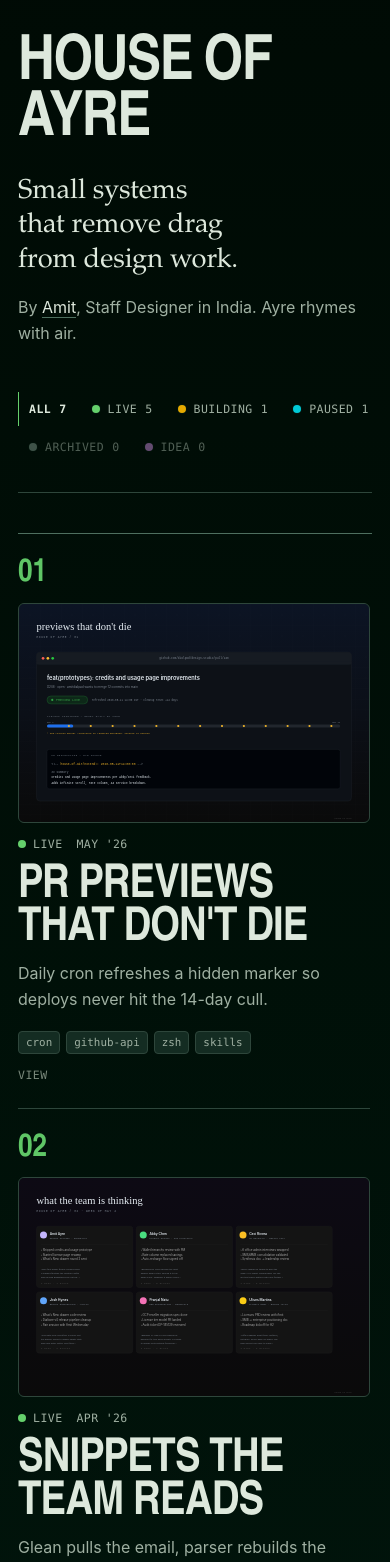
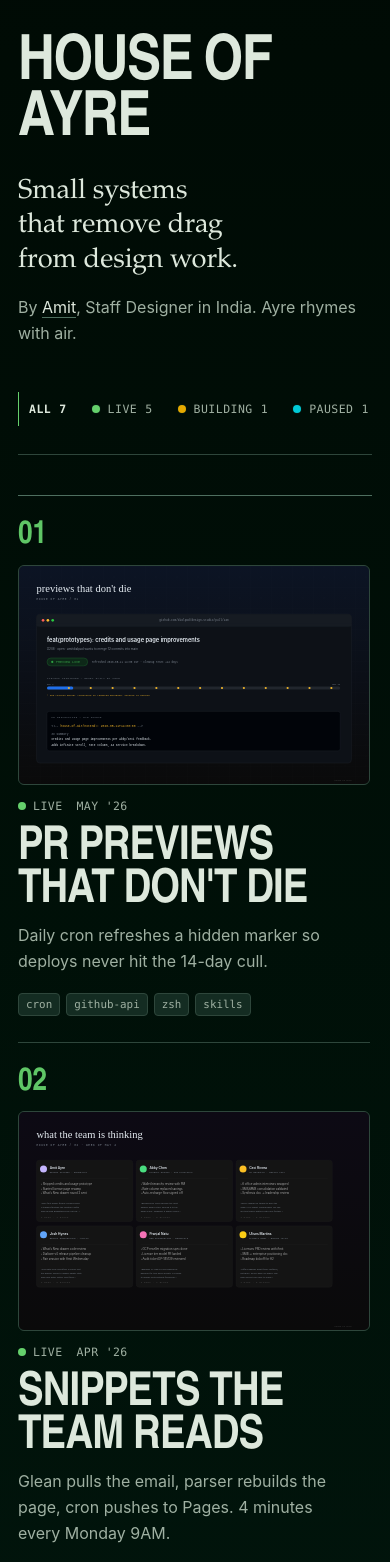
Before and after one commit to amitdialpad/house-of-air, a Vue app: page /#/ in a window 390 px wide. Shown: the top 1562 px of the page. Built offline with nearby package versions, Linux system fonts and the light colour scheme.

Commit message:
Clean up project index controls

```diff
--- a/src/components/ProjectCard.vue
+++ b/src/components/ProjectCard.vue
@@ -24,8 +24,6 @@
         <span v-for="t in project.tags.slice(0, 4)" :key="t" class="tag">{{ t }}</span>
       </div>
     </div>
-
-    <span class="open" aria-hidden="true">View</span>
   </router-link>
 </template>
 
@@ -53,7 +51,7 @@ function formatDate(iso) {
 .project-row {
   --status-color: var(--status-live);
   display: grid;
-  grid-template-columns: 56px minmax(220px, 360px) minmax(0, 1fr) 64px;
+  grid-template-columns: 56px minmax(220px, 360px) minmax(0, 1fr);
   gap: clamp(18px, 3vw, 34px);
   align-items: center;
   padding: clamp(22px, 4vw, 36px) 0;
@@ -185,21 +183,6 @@ function formatDate(iso) {
   border: 1px solid var(--line);
 }
 
-.open {
-  justify-self: end;
-  color: var(--text-soft);
-  font-family: var(--font-mono);
-  font-size: 0.72rem;
-  letter-spacing: 0.04em;
-  text-transform: uppercase;
-  transition: color 180ms ease, transform 180ms ease;
-}
-
-.project-row:hover .open {
-  color: var(--status-color);
-  transform: translateX(4px);
-}
-
 @media (max-width: 880px) {
   .project-row {
     grid-template-columns: 44px minmax(0, 1fr);
@@ -215,10 +198,6 @@ function formatDate(iso) {
     grid-column: 2;
   }
 
-  .open {
-    grid-column: 2;
-    justify-self: start;
-  }
 }
 
 @media (max-width: 560px) {
@@ -233,8 +212,7 @@ function formatDate(iso) {
 
   .number,
   .screenshot,
-  .summary,
-  .open {
+  .summary {
     grid-column: 1;
     max-width: 100%;
   }
--- a/src/components/StatusLegend.vue
+++ b/src/components/StatusLegend.vue
@@ -12,21 +12,17 @@
     </button>
 
     <button
-      v-for="(s, key) in STATUSES"
+      v-for="{ key, status } in visibleStatuses"
       :key="key"
       type="button"
       class="item"
-      :class="{
-        active: active === key,
-        empty: !counts[key]
-      }"
+      :class="{ active: active === key }"
       :aria-pressed="active === key"
-      :disabled="!counts[key]"
-      @click="counts[key] && $emit('filter', active === key ? 'all' : key)"
+      @click="$emit('filter', active === key ? 'all' : key)"
     >
-      <span class="dot" :style="{ backgroundColor: s.color }" aria-hidden="true"></span>
-      <span class="label">{{ s.label }}</span>
-      <span class="count">{{ counts[key] || 0 }}</span>
+      <span class="dot" :style="{ backgroundColor: status.color }" aria-hidden="true"></span>
+      <span class="label">{{ status.label }}</span>
+      <span class="count">{{ counts[key] }}</span>
     </button>
   </nav>
 </template>
@@ -43,6 +39,11 @@ const props = defineProps({
 defineEmits(['filter'])
 
 const total = computed(() => Object.values(props.counts).reduce((a, b) => a + b, 0))
+const visibleStatuses = computed(() =>
+  Object.entries(STATUSES)
+    .filter(([key]) => props.counts[key] > 0)
+    .map(([key, status]) => ({ key, status }))
+)
 </script>
 
 <style scoped>
@@ -74,7 +75,7 @@ const total = computed(() => Object.values(props.counts).reduce((a, b) => a + b,
   font-weight: 500;
 }
 
-.item:hover:not(:disabled):not(.active) {
+.item:hover:not(.active) {
   color: var(--text);
   border-left-color: var(--line-strong);
 }
@@ -82,11 +83,6 @@ const total = computed(() => Object.values(props.counts).reduce((a, b) => a + b,
 .item.active {
   color: var(--text);
   border-left-color: var(--accent);
-}
-
-.item:disabled {
-  opacity: 0.5;
-  cursor: not-allowed;
 }
 
 .dot {
```
